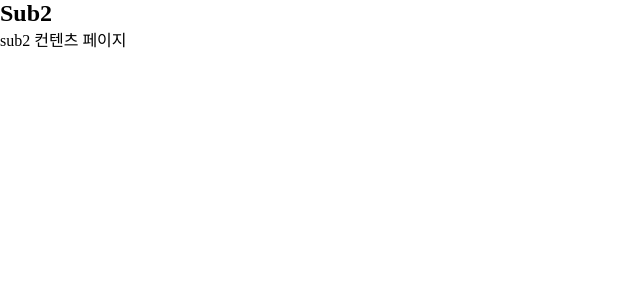
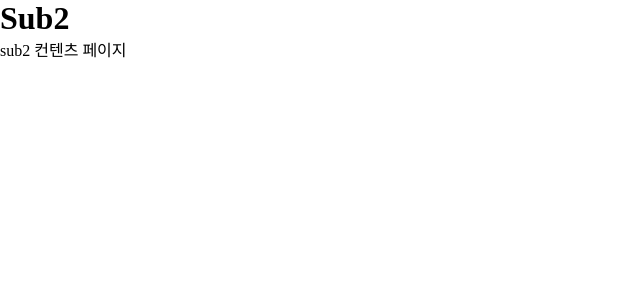
Before and after one commit to tubi55/dcodelab-next-basic, a Next.js app: page /sub2 in a window 1280 px wide. Shown: the top 300 px of the page, without its empty margins (0-640 px from the left). Built offline with nearby package versions, Linux system fonts and the light colour scheme.

Commit message:
Sub레이아웃 컴포넌트 제거하고 Layout컴포넌트 수정

```diff
--- a/components/Layout.js
+++ b/components/Layout.js
@@ -4,11 +4,14 @@ export default function Layout(props) {
 	return (
 		<>
 			<Head>
-				<title>Dcodelab</title>
+				<title>{`Dcodelab-${props.tit}`}</title>
 				<link rel='icon' href='/favicon.ico' />
 			</Head>
 
-			<main>{props.children}</main>
+			<main className={`Sub ${props.tit}`}>
+				<h1>{props.tit}</h1>
+				<section>{props.children}</section>
+			</main>
 		</>
 	);
 }
--- a/pages/sub2.js
+++ b/pages/sub2.js
@@ -1,5 +1,4 @@
 import Layout from '@/components/Layout';
-import SubLayout from '@/components/SubLayout';
 
 export default function Sub2() {
 	return (
@@ -10,9 +9,5 @@ export default function Sub2() {
 }
 
 Sub2.getLayout = function getLayout(page) {
-	return (
-		<Layout>
-			<SubLayout tit={'Sub2'}>{page}</SubLayout>
-		</Layout>
-	);
+	return <Layout tit={'Sub2'}>{page}</Layout>;
 };
```
Also changed, not shown: pages/index.js (+10 -1 lines), pages/sub1.js (+1 -6 lines), pages/sub3.js (+1 -6 lines).
